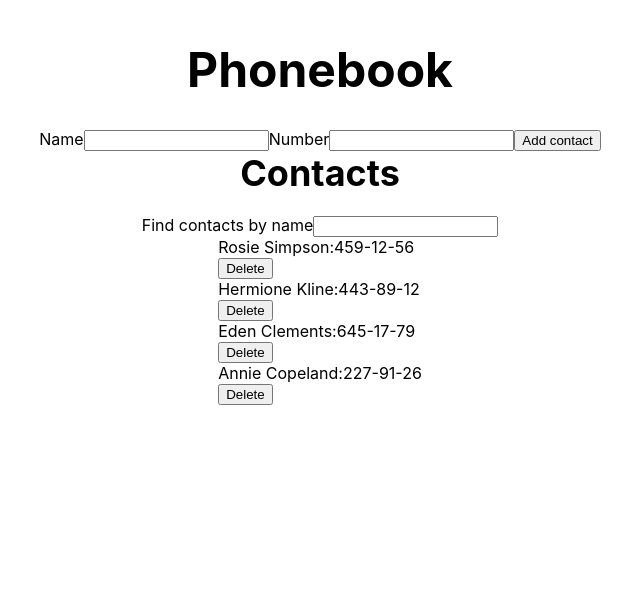
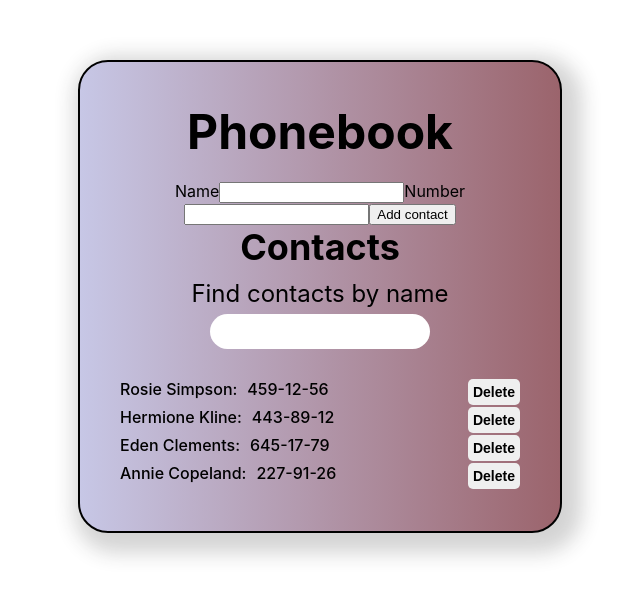
Before and after one commit to OlexTS/goit-react-hw-02-phonebook, a React (Create React App) app: page / in a window 1280 px wide. Shown: the top 596 px of the page, without its empty margins (320-960 px from the left). Built offline with nearby package versions, Linux system fonts and the light colour scheme.

Commit message:
added styles to some components

```diff
--- a/src/components/App.styled.jsx
+++ b/src/components/App.styled.jsx
@@ -1,20 +1,23 @@
 import styled from '@emotion/styled';
 
 export const Container = styled.div`
-  display: flex;
-  flex-direction: column;
-  justify-content: center;
-  align-items: center;
-  color: #010101;
-  padding: 40px;
+  display: block;
+text-align: center;
+margin: 60px auto;
+max-width: 400px;
+padding: 40px;
+border: 2px solid black;
+border-radius: 30px;
+background: linear-gradient(to right, #c7c7e6, #9b646c);
+box-shadow: 8px 8px 20px 12px rgba(41, 38, 38, 0.2);
 `;
 
 export const MainTitle = styled.h1`
     font-size: 48px;
-    margin-bottom: 30px;
+    margin-bottom: 20px;
 `
 
 export const Title = styled.h2`
     font-size: 36px;
-    margin-bottom: 20px;
+    margin-bottom: 10px;
 `
--- a/src/components/ContactList/ContactList.jsx
+++ b/src/components/ContactList/ContactList.jsx
@@ -1,16 +1,16 @@
 import PropTypes from 'prop-types';
-
+import { Item, ContactName, ContactNumber, DeleteBtn } from './ContactList.styled';
 
 const ContactList = ({ contacts, onDeleteContact }) => {
   return (
     <ul>
       {contacts.map(({id, name, number}) => (
-        <li key={id}>
-          <p>
-            {name}:{number}
-          </p>
-          <button type="button" onClick={()=>onDeleteContact(id)}>Delete</button>
-        </li>
+        <Item key={id}>
+          <ContactName>{name}:
+           <ContactNumber>{number}</ContactNumber>
+          </ContactName>
+          <DeleteBtn type="button" onClick={()=>onDeleteContact(id)}>Delete</DeleteBtn>
+        </Item>
       ))}
     </ul>
   );
--- /dev/null
+++ b/src/components/ContactList/ContactList.styled.jsx
@@ -0,0 +1,32 @@
+import styled from '@emotion/styled';
+
+export const Item = styled.ul`
+  display: flex;
+  justify-content: space-between;
+`;
+
+export const ContactName = styled.p`
+  font-size: 16px;
+  font-weight: 500;
+`;
+
+export const ContactNumber = styled.span`
+  font-size: 16px;
+  font-weight: 500;
+  margin-left: 10px;
+`;
+
+export const DeleteBtn = styled.button`
+  font-size: 14px;
+  font-weight: 600;
+  margin-bottom: 2px;
+  border: none;
+  border-radius: 5px;
+  padding: 5px;
+  cursor: pointer;
+
+  :hover {
+    background-color: #bda6a6;
+    color: white;
+  }
+`;
--- a/src/components/Filter/Filter.jsx
+++ b/src/components/Filter/Filter.jsx
@@ -1,11 +1,14 @@
 import PropTypes from 'prop-types';
+import { Label, Input, InputContainer } from './Filter.styled';
 
 const Filter = ({ value, onChange }) => {
   return (
-    <label>
+    <Label>
       Find contacts by name
-      <input type="text" value={value} onChange={onChange} />
-    </label>
+      <InputContainer>
+        <Input type="text" value={value} onChange={onChange} />
+      </InputContainer>
+    </Label>
   );
 };
 
--- /dev/null
+++ b/src/components/Filter/Filter.styled.jsx
@@ -0,0 +1,26 @@
+import styled from '@emotion/styled';
+
+export const Label = styled.label`
+  display: block;
+  margin-bottom: 10px;
+  font-size: 24px;
+  font-weight: 400;
+`;
+export const InputContainer = styled.div`
+  margin-top: 5px;
+`;
+
+export const Input = styled.input`
+  display: inline-block;
+  margin: 0;
+  margin-bottom: 20px;
+  width: 200px;
+  padding: 10px;
+  border: none;
+  border-radius: 20px;
+
+  :hover,
+  :focus {
+    outline-color: #5e3e3e;
+  }
+`;
```
